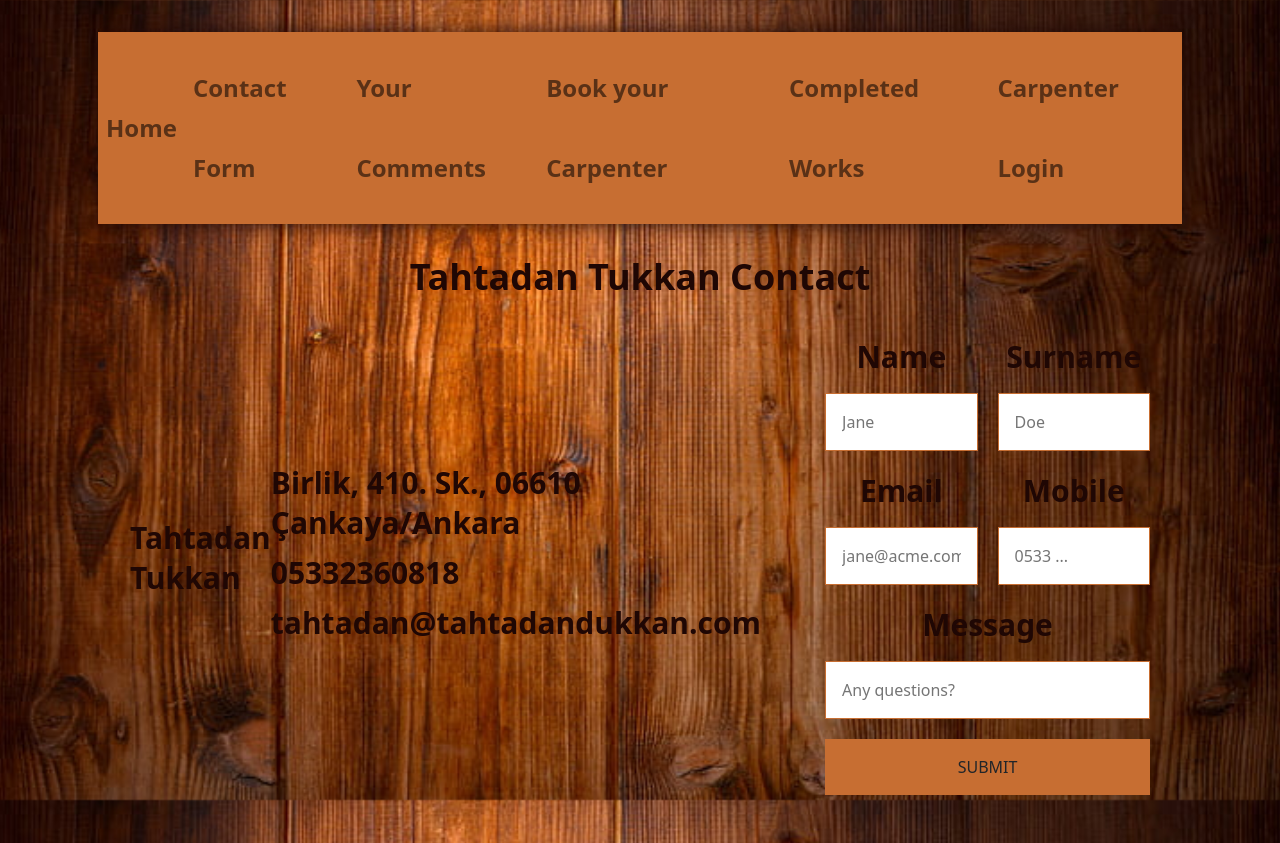
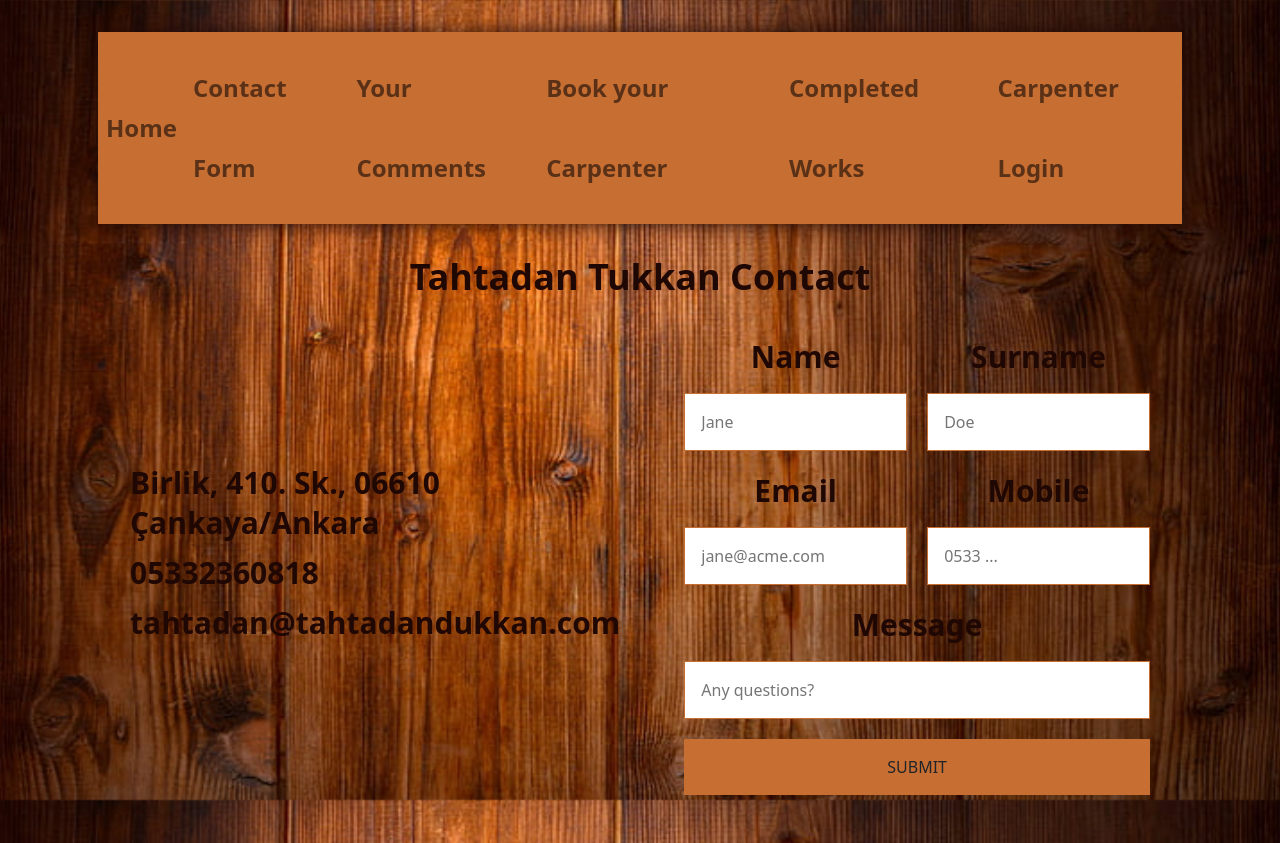
Before and after one commit to emresorkun/handyman-reactjs, a React (Create React App) app: page /contact-form in a window 1280 px wide. Built offline with nearby package versions, Linux system fonts and the light colour scheme.

Commit message:
even more styling

```diff
--- a/src/pages/ContactForm.js
+++ b/src/pages/ContactForm.js
@@ -49,7 +49,6 @@ function ContactForm() {
         <h1 className="form-brand">Tahtadan Tukkan Contact</h1>
         <div className="form-wrapper">
           <div className="form-company-info">
-            <h3>Tahtadan Tukkan</h3>
             <ul>
               <li>Birlik, 410. Sk., 06610 Çankaya/Ankara</li>
               <li>05332360818</li>
```
